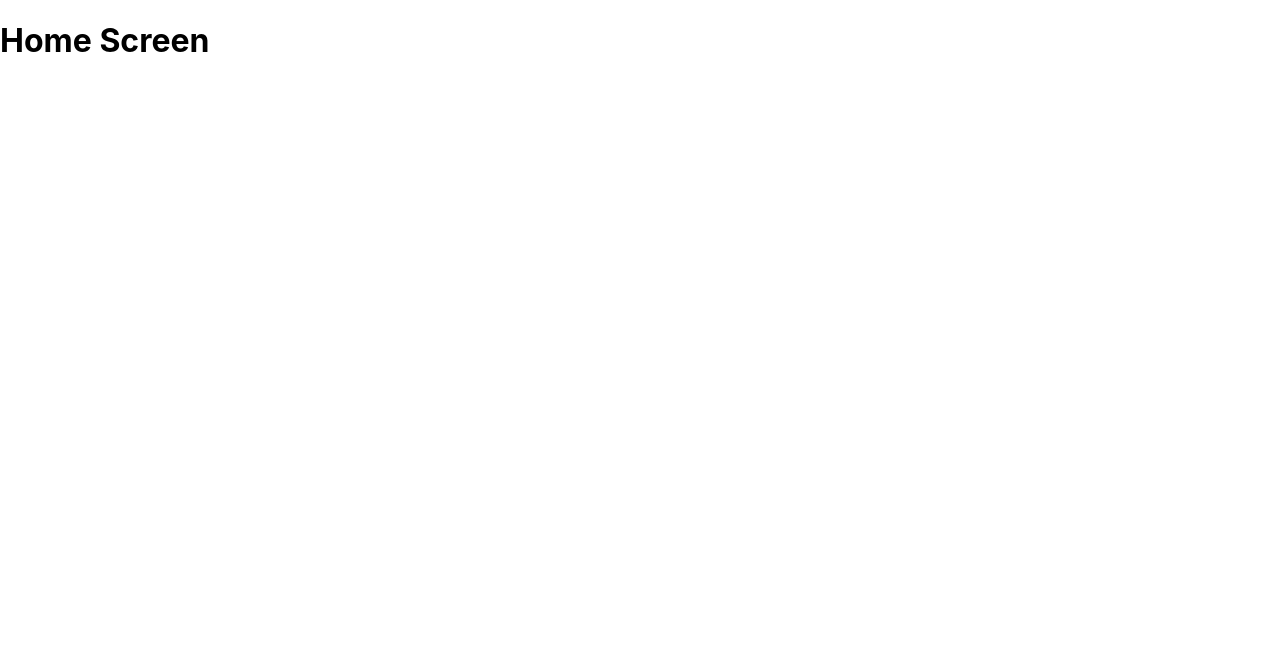
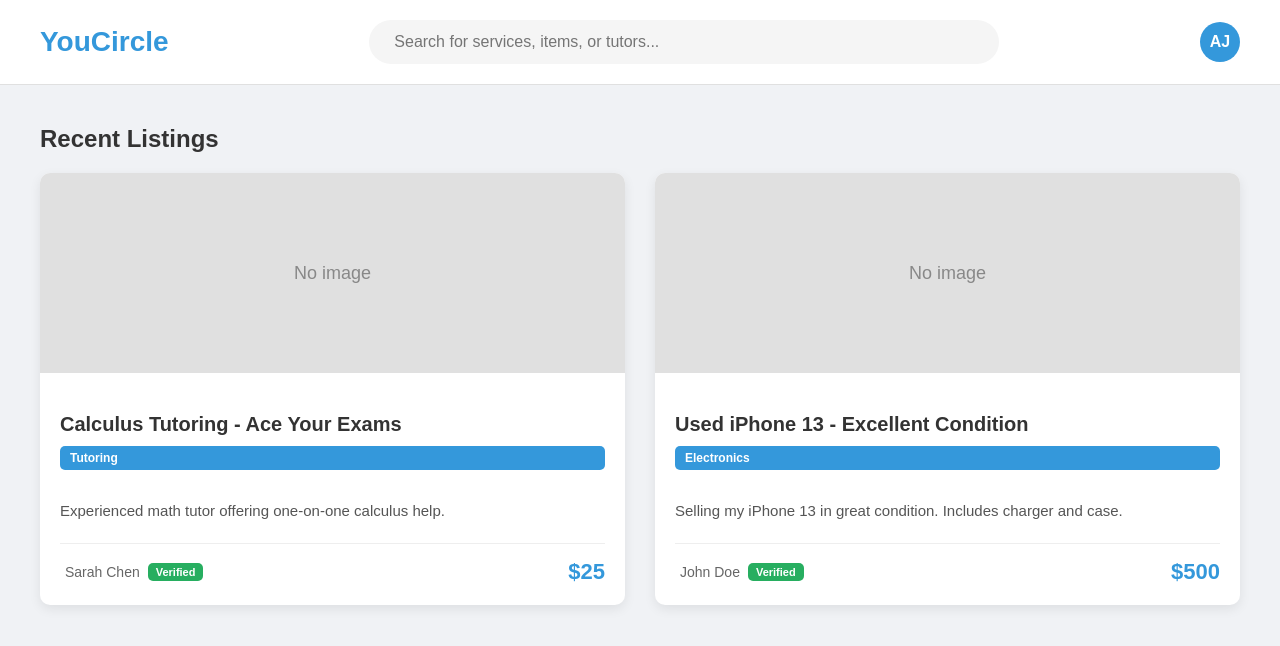
Before and after one commit to sakshambansal03/YouCircle, a React (Create React App) app: page /home in a window 1280 px wide. Shown: the top 646 px of the page. Built offline with nearby package versions, Linux system fonts and the light colour scheme.

Commit message:
Reset HomeScreen to basic state

```diff
--- a/src/components/screens/HomeScreen.css
+++ b/src/components/screens/HomeScreen.css
@@ -0,0 +1,204 @@
+.home-screen {
+    font-family: Arial, sans-serif;
+    background-color: #f0f2f5;
+    min-height: 100vh;
+    padding-bottom: 50px;
+  }
+
+  .home-header {
+    display: flex;
+    align-items: center;
+    justify-content: space-between;
+    padding: 20px 40px;
+    background-color: #fff;
+    border-bottom: 1px solid #e0e0e0;
+  }
+
+  .home-logo {
+    font-size: 28px;
+    font-weight: bold;
+    color: #3498db;
+  }
+
+  .home-search-bar {
+    flex-grow: 1;
+    margin: 0 40px;
+    display: flex;
+    align-items: center;
+    background-color: #f5f5f5;
+    border-radius: 25px;
+    padding: 8px 15px;
+    max-width: 600px;
+  }
+
+  .home-search-bar i {
+    color: #888;
+    margin-right: 10px;
+  }
+
+  .home-search-bar input {
+    border: none;
+    background: transparent;
+    outline: none;
+    flex-grow: 1;
+    font-size: 16px;
+    padding: 5px 0;
+  }
+
+  .home-avatar {
+    width: 40px;
+    height: 40px;
+    border-radius: 50%;
+    background-color: #3498db;
+    color: #fff;
+    display: flex;
+    align-items: center;
+    justify-content: center;
+    font-weight: bold;
+    font-size: 16px;
+  }
+
+  .recent-listings-title {
+    font-size: 24px;
+    font-weight: bold;
+    color: #333;
+    margin: 40px 40px 20px 40px;
+  }
+
+  .listings-container {
+    display: flex;
+    flex-wrap: wrap;
+    gap: 30px;
+    padding: 0 40px;
+  }
+
+  .listing-card {
+    background-color: #fff;
+    border-radius: 10px;
+    box-shadow: 0 4px 12px rgba(0, 0, 0, 0.08);
+    width: calc(50% - 15px);
+    overflow: hidden;
+    display: flex;
+    flex-direction: column;
+  }
+
+  .listing-image-placeholder {
+    background-color: #e0e0e0;
+    height: 200px;
+    display: flex;
+    align-items: center;
+    justify-content: center;
+    color: #888;
+    font-size: 18px;
+    font-weight: 500;
+  }
+
+  .listing-content {
+    padding: 20px;
+    flex-grow: 1;
+    display: flex;
+    flex-direction: column;
+  }
+
+  .listing-title {
+    font-size: 20px;
+    font-weight: bold;
+    color: #333;
+    margin-bottom: 10px;
+  }
+
+  .listing-category {
+    display: inline-block;
+    padding: 5px 10px;
+    border-radius: 5px;
+    color: #fff;
+    font-size: 12px;
+    font-weight: bold;
+    margin-bottom: 15px;
+  }
+
+  .listing-category.tutoring {
+    background-color: #3498db;
+  }
+
+  .listing-category.electronics {
+    background-color: #3498db;
+  }
+
+  .listing-description {
+    font-size: 15px;
+    color: #555;
+    line-height: 1.5;
+    margin-bottom: 20px;
+    flex-grow: 1;
+  }
+
+  .listing-footer {
+    display: flex;
+    justify-content: space-between;
+    align-items: center;
+    padding-top: 15px;
+    border-top: 1px solid #eee;
+  }
+
+  .listing-seller {
+    display: flex;
+    align-items: center;
+    font-size: 14px;
+    color: #666;
+  }
+
+  .listing-seller i {
+    margin-right: 5px;
+    color: #888;
+  }
+
+  .listing-verified {
+    background-color: #27ae60;
+    color: #fff;
+    padding: 3px 8px;
+    border-radius: 5px;
+    font-size: 11px;
+    font-weight: bold;
+    margin-left: 8px;
+  }
+
+  .listing-price {
+    font-size: 22px;
+    font-weight: bold;
+    color: #3498db;
+  }
+
+  /* Responsive adjustments */
+  @media (max-width: 768px) {
+    .home-header {
+      flex-direction: column;
+      padding: 15px 20px;
+    }
+
+    .home-search-bar {
+      margin: 15px 0;
+      width: 100%;
+      max-width: none;
+    }
+
+    .home-avatar {
+      position: absolute;
+      top: 15px;
+      right: 20px;
+    }
+
+    .recent-listings-title {
+      margin: 30px 20px 15px 20px;
+    }
+
+    .listings-container {
+      flex-direction: column;
+      align-items: center;
+      padding: 0 20px;
+    }
+
+    .listing-card {
+      width: 100%;
+    }
+  }
--- a/src/components/screens/HomeScreen.js
+++ b/src/components/screens/HomeScreen.js
@@ -3,8 +3,55 @@ import './HomeScreen.css';
 
 function HomeScreen() {
   return (
-    <div>
-      <h1>Home Screen</h1>
+    <div className="home-screen">
+      <header className="home-header">
+        <div className="home-logo">YouCircle</div>
+        <div className="home-search-bar">
+          <i className="fa fa-search"></i>
+          <input type="text" placeholder="Search for services, items, or tutors..." />
+        </div>
+        <div className="home-avatar">AJ</div>
+      </header>
+
+      <h2 className="recent-listings-title">Recent Listings</h2>
+
+      <div className="listings-container">
+        {/* Listing Card 1: Calculus Tutoring */}
+        <div className="listing-card">
+          <div className="listing-image-placeholder">No image</div>
+          <div className="listing-content">
+            <h3 className="listing-title">Calculus Tutoring - Ace Your Exams</h3>
+            <span className="listing-category tutoring">Tutoring</span>
+            <p className="listing-description">Experienced math tutor offering one-on-one calculus help.</p>
+            <div className="listing-footer">
+              <div className="listing-seller">
+                <i className="fa fa-user"></i>
+                <span>Sarah Chen</span>
+                <span className="listing-verified">Verified</span>
+              </div>
+              <span className="listing-price">$25</span>
+            </div>
+          </div>
+        </div>
+
+        {/* Listing Card 2: Used iPhone 13 */}
+        <div className="listing-card">
+          <div className="listing-image-placeholder">No image</div>
+          <div className="listing-content">
+            <h3 className="listing-title">Used iPhone 13 - Excellent Condition</h3>
+            <span className="listing-category electronics">Electronics</span>
+            <p className="listing-description">Selling my iPhone 13 in great condition. Includes charger and case.</p>
+            <div className="listing-footer">
+              <div className="listing-seller">
+                <i className="fa fa-user"></i>
+                <span>John Doe</span>
+                <span className="listing-verified">Verified</span>
+              </div>
+              <span className="listing-price">$500</span>
+            </div>
+          </div>
+        </div>
+      </div>
     </div>
   );
 }
```
